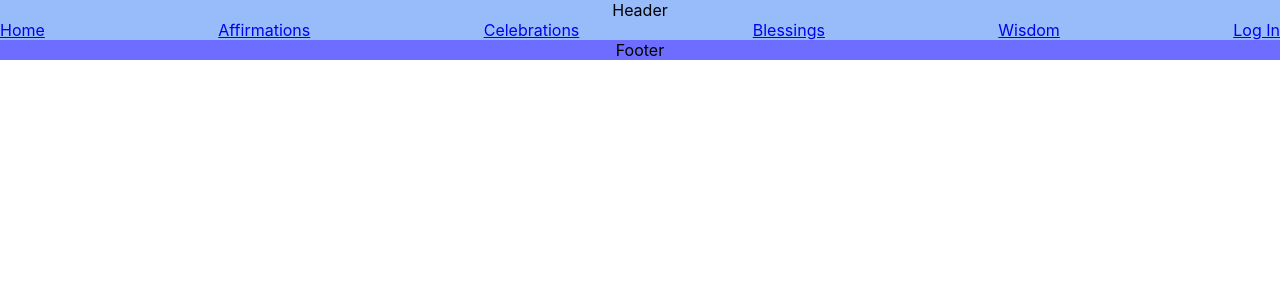
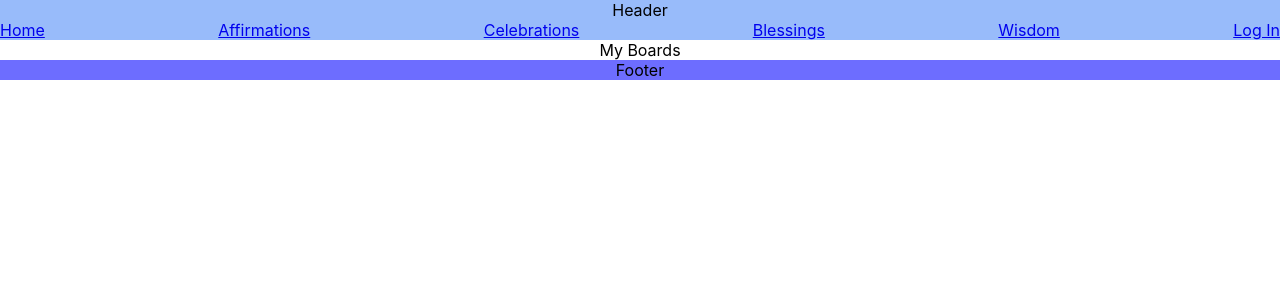
Before and after one commit to girlwithcodes/Project-Uplift, a React (Create React App) app in the folder client/: page /user/1/boards in a window 1280 px wide. Shown: the top 300 px of the page. Built offline with nearby package versions, Linux system fonts and the light colour scheme; no server answers.

Commit message:
Merge to Main

```diff
--- a/client/src/components/main/Main.jsx
+++ b/client/src/components/main/Main.jsx
@@ -6,8 +6,9 @@ import Affirmations from '../../Screens/Affirmations/Affirmations';
 import Celebrations from '../../Screens/Celebrations/Celebrations';
 import Blessings from '../../Screens/Blessings/Blessings';
 import Wisdom from '../../Screens/Wisdom/Wisdom';
+import UserHome from '../../Screens/UserHome/UserHome.jsx';
 
-function Main() {
+function Main({ user }) {
   const [publicPosts, setPublicPosts] = useState([]);
 
   useEffect(()=>{
@@ -49,6 +50,10 @@ function Main() {
         />
       </Route>
 
+      <Route exact path = "/user/:userID/boards" >
+        <UserHome user={user}/>
+      </Route>
+
     </div>
 
   )
--- /dev/null
+++ b/client/src/screens/UserHome/UserHome.jsx
@@ -0,0 +1,9 @@
+function UserHome(props) {
+  return(
+    <div className="user-home-page">
+      My Boards
+    </div>
+  )
+}
+
+export default UserHome;
```
Also changed, not shown: client/src/screens/UserHome/UserHome.css (added).
